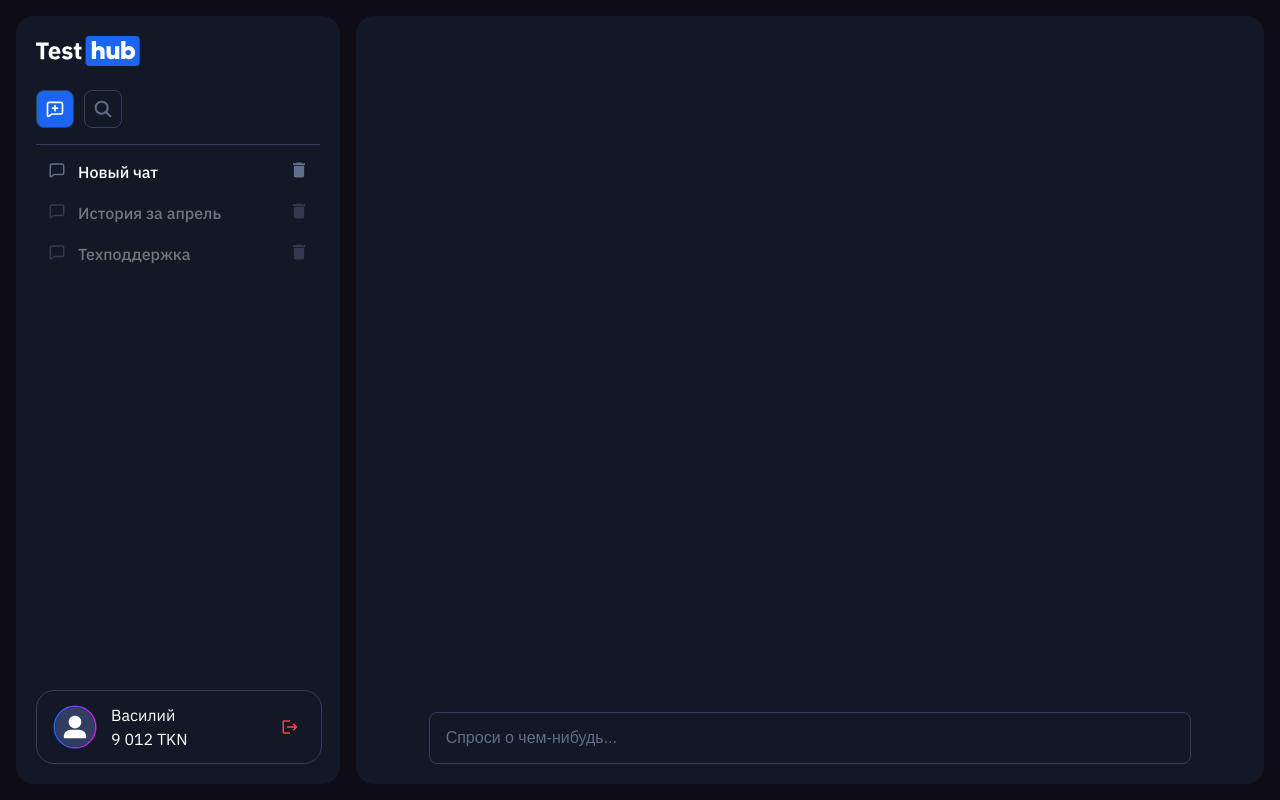
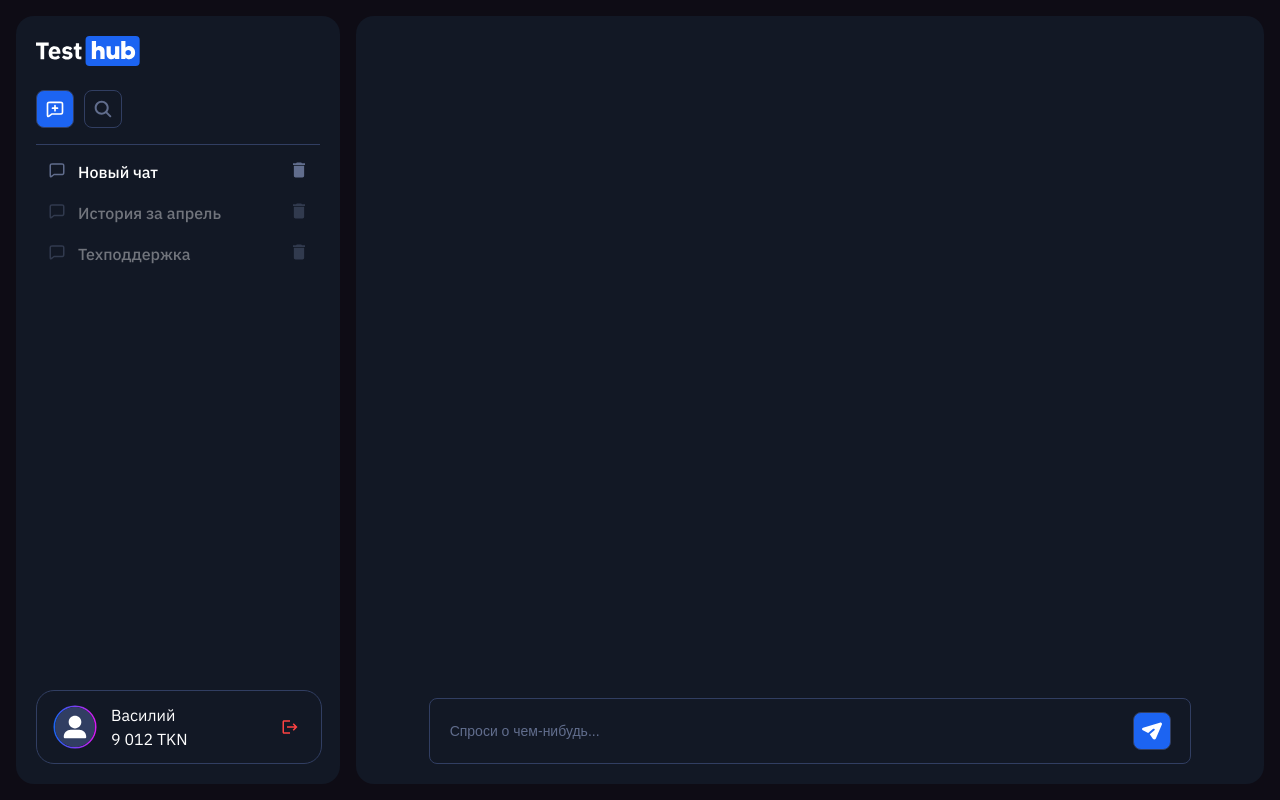
Before and after one commit to Suomi228/chat-bot, a React (Vite) app: page / in a window 1280 px wide. Built offline with nearby package versions, Linux system fonts and the light colour scheme.

Commit message:
input button

```diff
--- a/src/shared/ui/button/index.css
+++ b/src/shared/ui/button/index.css
@@ -10,10 +10,12 @@
   cursor: pointer;
   border: none;
   border-top: 1.5px solid #6898f4;
+  transition: all 0.2s ease;
 }
 
 .button--blue:active {
   color: #616d8d;
-  background-color: rgb(10, 60, 130);
-  border-top-color: rgb(5, 40, 100);
+  opacity: 0.7;
+  /* background-color: rgb(10, 60, 130);
+  border-top-color: rgb(5, 40, 100); */
 }
--- a/src/shared/ui/icon-button/IconButton.tsx
+++ b/src/shared/ui/icon-button/IconButton.tsx
@@ -7,6 +7,7 @@ type IconButtonProps = {
   icon: string;
   onClick?: () => void;
   backgroundColor?: "blue" | "transparent";
+
 };
 
 export default function IconButton({
--- a/src/shared/ui/input/Input.tsx
+++ b/src/shared/ui/input/Input.tsx
@@ -1,20 +1,44 @@
-import './index.css'
+import "./index.css";
 
 type InputProps = {
-  type: 'email' | 'password' | 'text';
+  type: "email" | "password" | "text";
   placeholder: string;
   hasError?: boolean;
   triggerKey?: number;
-}
-export default function Input({type, placeholder, hasError, triggerKey, ...rest}: InputProps) {
+  fontSize?: number;
+  fontWeight?: number;
+  height?: number;
+  children?: React.ReactNode;
+};
+export default function Input({
+  type,
+  placeholder,
+  hasError = false,
+  fontSize = 16,
+  fontWeight = 400,
+  height = 54,
+  triggerKey,
+  children,
+  ...rest
+}: InputProps) {
+  const inputStyle = {
+    fontSize: `${fontSize}px`,
+    fontWeight: fontWeight,
+    height: `${height}px`,
+    padding: children ? "24px 20px" : "16px",
+  };
   return (
+    <div className="input-container" style={{ height: `${height}px` }}>
       <input
         type={type}
         placeholder={placeholder}
         {...rest}
-      className={`input ${hasError ? 'input--error' : ''}`}
-      height={54}
+        className={`input ${hasError ? "input--error" : ""}`}
+        style={inputStyle}
         key={triggerKey}
       />
-  )
+
+      {children && <div className="input-children-wrapper">{children}</div>}
+    </div>
+  );
 }
--- a/src/shared/ui/input/index.css
+++ b/src/shared/ui/input/index.css
@@ -1,13 +1,20 @@
+.input-container {
+  position: relative;
+  width: 100%;
+}
+.input-children-wrapper {
+  position: absolute;
+  right: 20px;
+  top: 50%;
+  transform: translateY(-50%);
+  display: flex;
+}
 .input {
-  /* height: 54px; */
   width: 100%;
-  padding: 16px;
   background-color: #121825;
   border: 1px solid #313e62;
   border-radius: 8px;
   color: #8b93a7;
-  font-size: 16px;
-  weight: 400;
   outline: none;
   transition: border-color 0.3s ease;
   box-sizing: border-box;
--- a/src/widgets/chat/Chat.tsx
+++ b/src/widgets/chat/Chat.tsx
@@ -1,12 +1,28 @@
-import './index.css'
-import Input from '../../shared/ui/input/Input';
+import "./index.css";
+import Input from "../../shared/ui/input/Input";
+import IconButton from "../../shared/ui/icon-button/IconButton";
+import vector from "../../assets/Vector.svg";
 export default function Chat() {
-  return <div className="chat">
-    <div className='chat__inner'>
-        <div className='chat__top-part'></div>
-        <div className='chat__bottom-part'>
-            <Input type='text' placeholder='Спроси о чем-нибудь...'></Input>
+  return (
+    <div className="chat">
+      <div className="chat__inner">
+        <div className="chat__top-part"></div>
+        <div className="chat__bottom-part">
+          <Input
+            type="text"
+            placeholder="Спроси о чем-нибудь..."
+            fontSize={14}
+            fontWeight={500}
+            height={66}
+          >
+            <IconButton
+              icon={vector}
+              backgroundColor="blue"
+              onClick={() => console.log("Send message")}
+            />
+          </Input>
         </div>
+      </div>
     </div>
-  </div>;
+  );
 }
```
Lines whose indentation alone changed are shown as unchanged.
